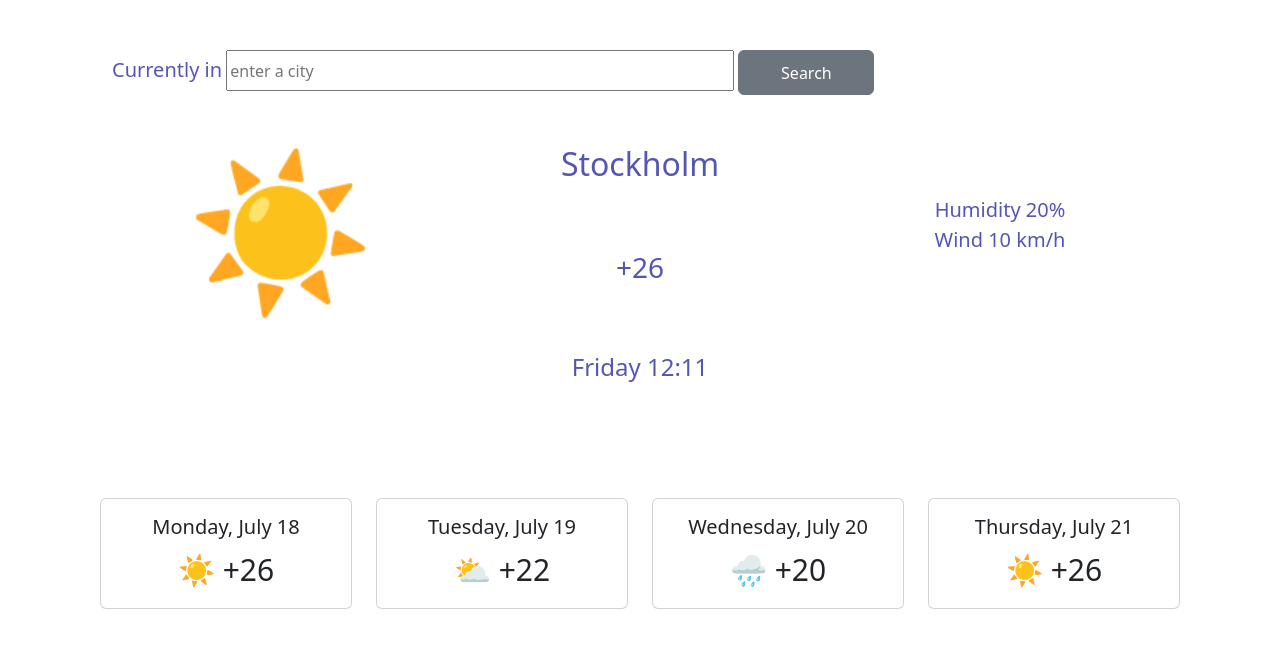
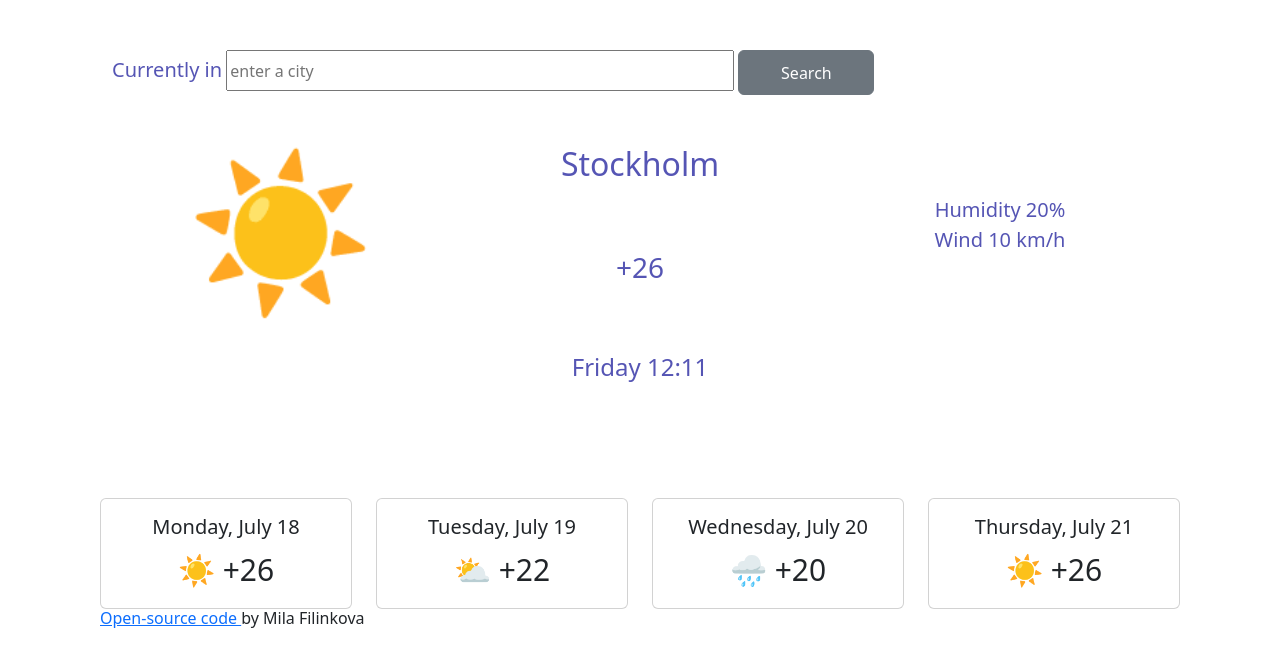
Before and after one commit to MilaFilinkova/MF-weather-project, a plain HTML site: page index.html in a window 1280 px wide. Drawn offline with nearby package versions, Linux system fonts and the light colour scheme.

Commit message:
Open-source code added.html

```diff
--- a/index.html
+++ b/index.html
@@ -136,6 +136,13 @@
         </div>
       </div>
     </div>
+    <h6>
+      <a href="https://github.com/MilaFilinkova/MF-weather-project.git"
+        >Open-source code
+      </a>
+      by Mila Filinkova
+    </h6>
+
     <script>
       function formatDate(date) {
         let hours = date.getHours();
```
